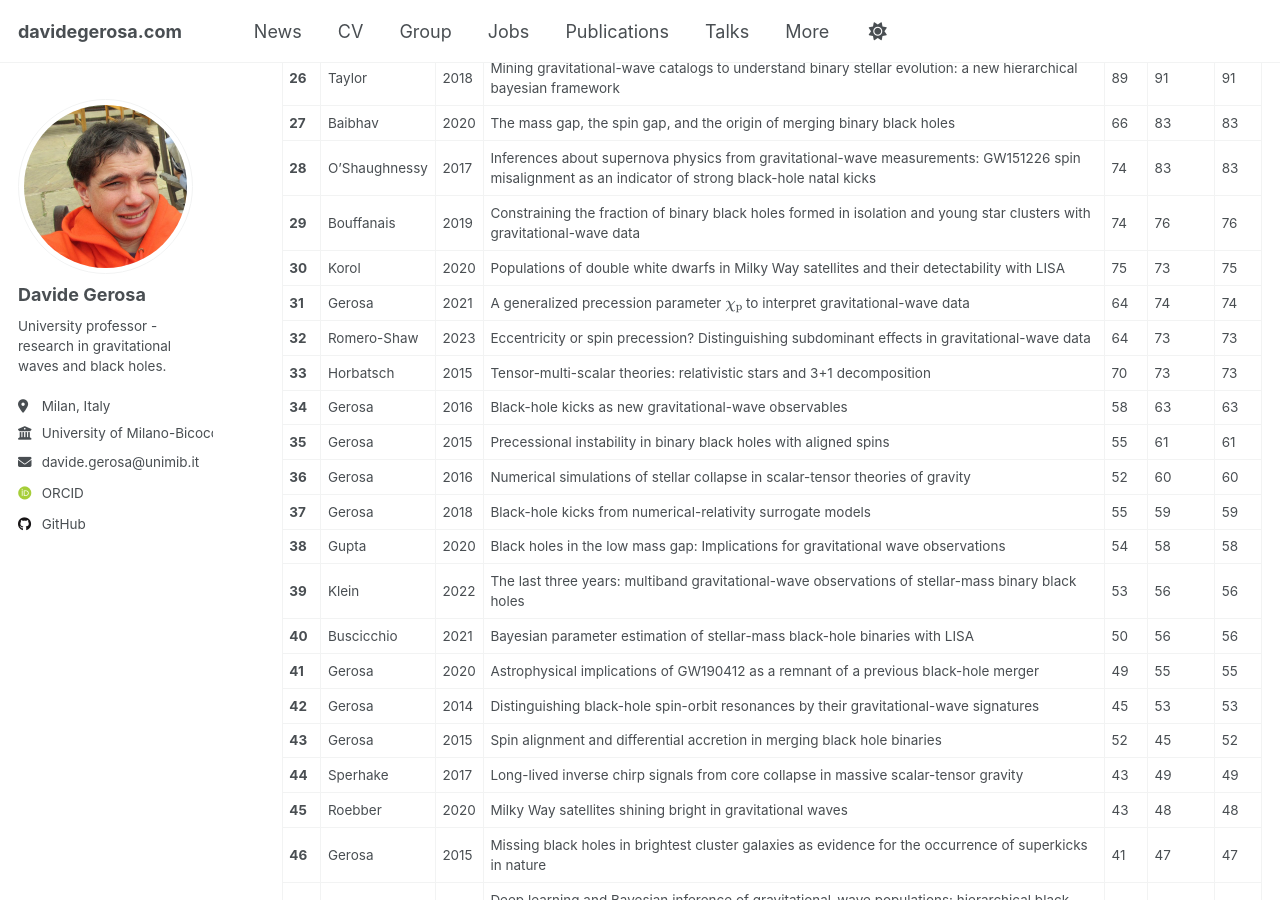
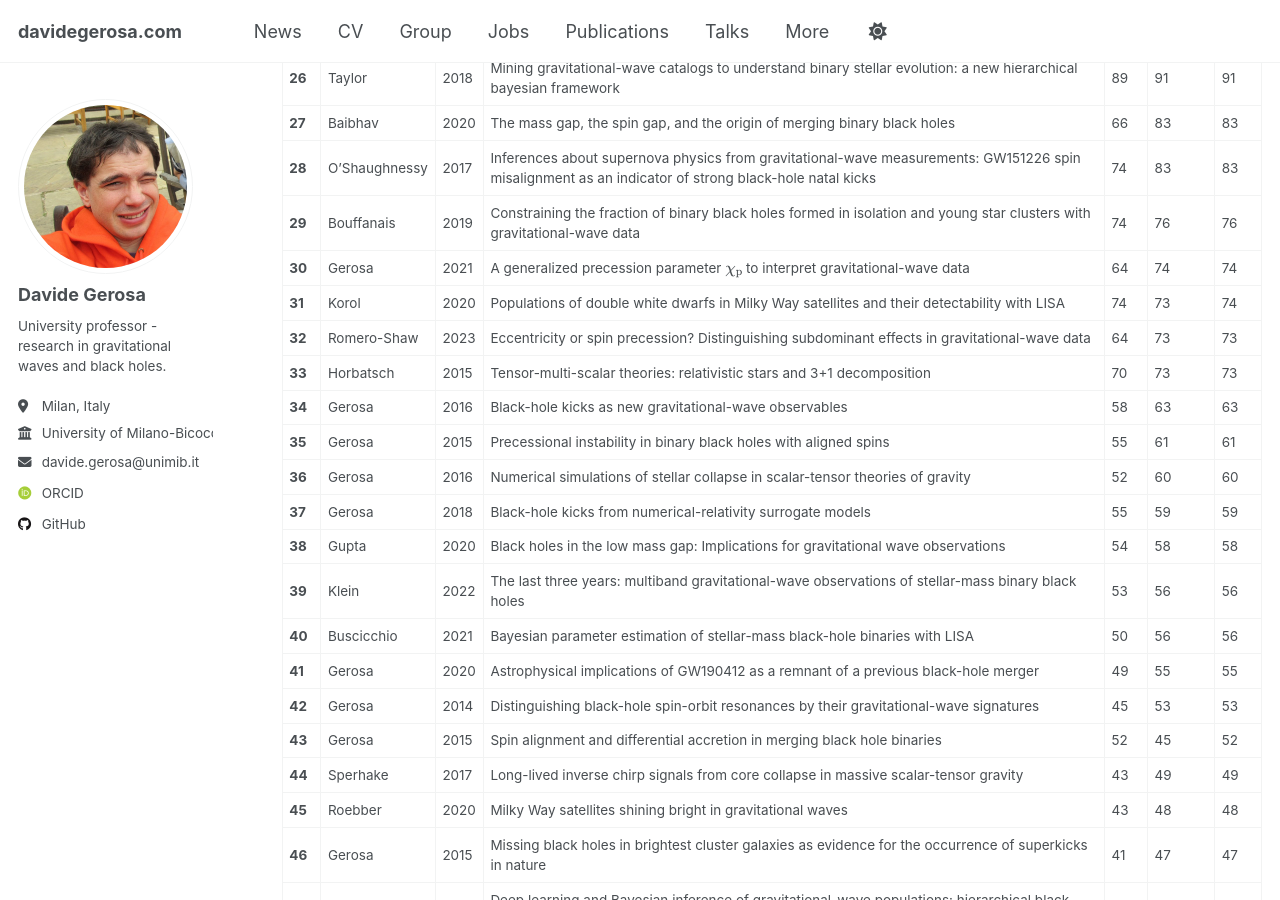
Before and after one commit to dgerosa/website, a Jekyll site: the page built from _pages/citations.md, in a window 1280 px wide and 900 px high, scrolled down 1509 px. Built offline with Jekyll 4.4.1, drawn with Linux system fonts in a browser that asks for light colours; some web fonts are replaced; some of the changed text lies outside the part shown.

Commit message:
Website update from workflow

```diff
--- a/_pages/_citations.md
+++ b/_pages/_citations.md
@@ -38,8 +38,8 @@
 | **27** | Baibhav | 2020 | The mass gap, the spin gap, and the origin of merging binary black holes | 66 | 83 | 83 |
 | **28** | O'Shaughnessy | 2017 | Inferences about supernova physics from gravitational-wave measurements: GW151226 spin misalignment as an indicator of strong black-hole natal kicks | 74 | 83 | 83 |
 | **29** | Bouffanais | 2019 | Constraining the fraction of binary black holes formed in isolation and young star clusters with gravitational-wave data | 74 | 76 | 76 |
-| **30** | Korol | 2020 | Populations of double white dwarfs in Milky Way satellites and their detectability with LISA | 75 | 73 | 75 |
-| **31** | Gerosa | 2021 | A generalized precession parameter $$\chi_\mathrm{p}$$ to interpret gravitational-wave data | 64 | 74 | 74 |
+| **30** | Gerosa | 2021 | A generalized precession parameter $$\chi_\mathrm{p}$$ to interpret gravitational-wave data | 64 | 74 | 74 |
+| **31** | Korol | 2020 | Populations of double white dwarfs in Milky Way satellites and their detectability with LISA | 74 | 73 | 74 |
 | **32** | Romero-Shaw | 2023 | Eccentricity or spin precession? Distinguishing subdominant effects in gravitational-wave data | 64 | 73 | 73 |
 | **33** | Horbatsch | 2015 | Tensor-multi-scalar theories: relativistic stars and 3+1 decomposition | 70 | 73 | 73 |
 | **34** | Gerosa | 2016 | Black-hole kicks as new gravitational-wave observables | 58 | 63 | 63 |
```
Also changed, not shown: other parts of _pages/_citations.md (+3 -3 lines), _pages/_group.md (+1 -1 lines), _pages/_publications.md (+1 -1 lines), _pages/_talks.md (+1 -1 lines).
